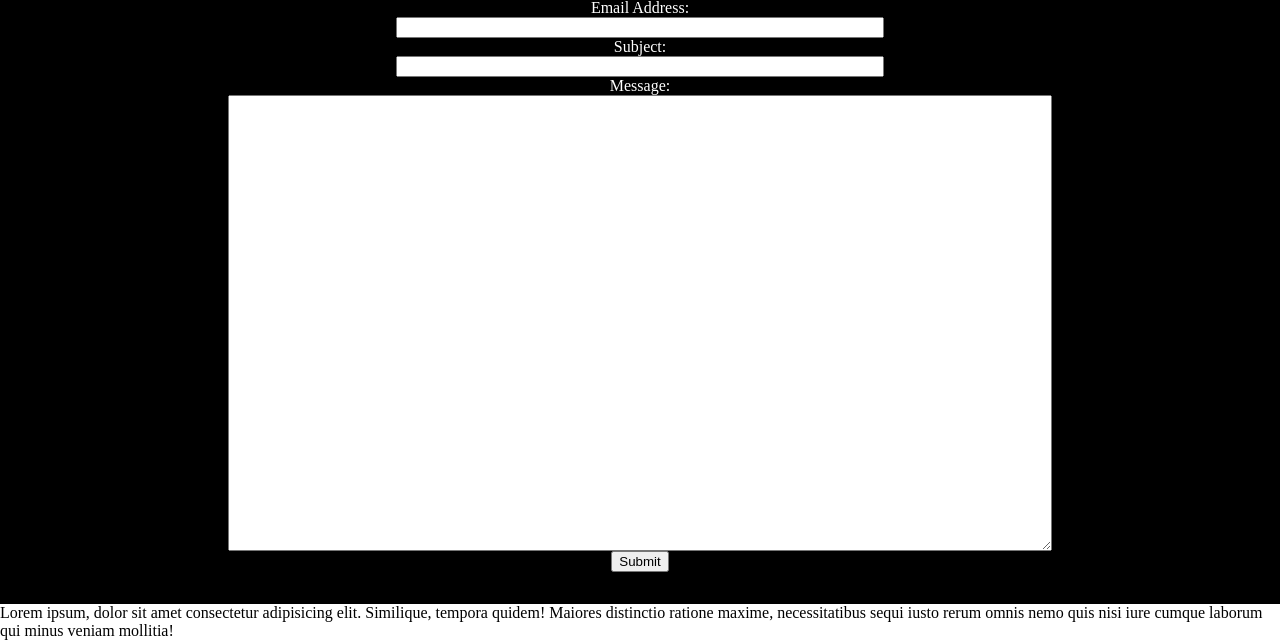
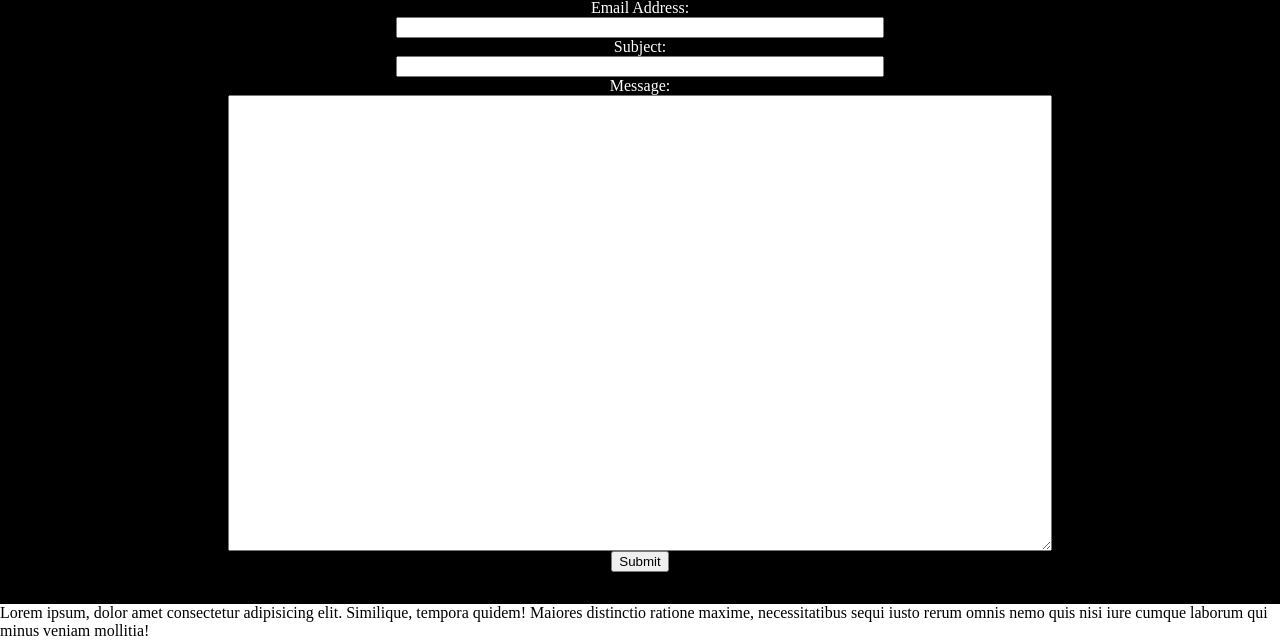
Before and after one commit to vent-dev/locksmith-site, a PHP site: page / in a window 1280 px wide. Shown: the part 3317-3957 px from the top of the page. Run offline with PHP 8.4, Linux system fonts and the light colour scheme; data that the repository does not hold is empty; some libraries are stand-ins or nearby versions.

Commit message:
Fix git issue

```diff
--- a/index.php
+++ b/index.php
@@ -160,7 +160,7 @@
     </div>
 
     <div class="footer">
-        Lorem ipsum, dolor sit amet consectetur adipisicing elit. Similique, tempora quidem! Maiores distinctio ratione maxime, necessitatibus sequi iusto rerum omnis nemo quis nisi iure cumque laborum qui minus veniam mollitia!
+        Lorem ipsum, dolor amet consectetur adipisicing elit. Similique, tempora quidem! Maiores distinctio ratione maxime, necessitatibus sequi iusto rerum omnis nemo quis nisi iure cumque laborum qui minus veniam mollitia!
     </div>
 </body>
 </html>
```
